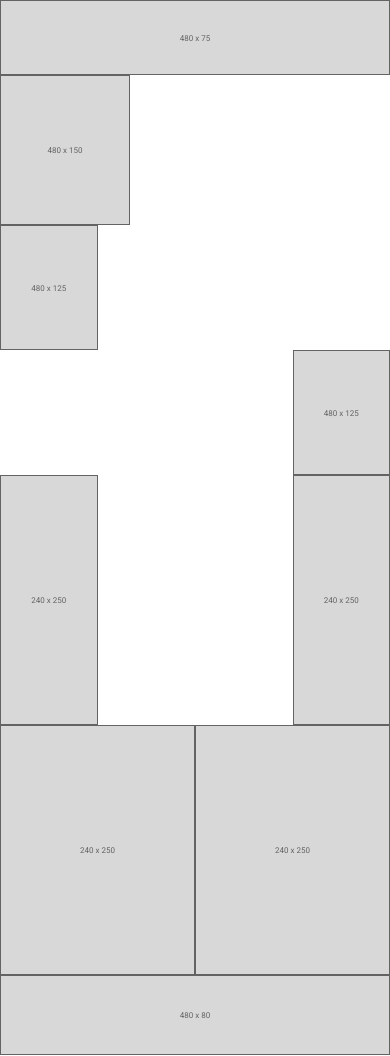
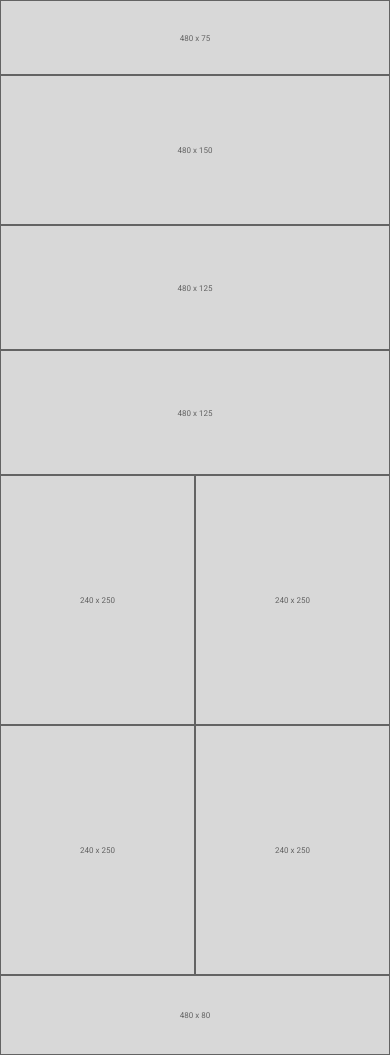
Before and after one commit to vanmeterx/ui-challenges, a plain HTML site: page 01/van-meter/index.html in a window 390 px wide. Drawn offline with Linux system fonts and the light colour scheme.

Commit message:
re-saved after blowing up the mobile view

```diff
--- a/01/van-meter/index.html
+++ b/01/van-meter/index.html
@@ -9,10 +9,8 @@
   </head>
   <body>
     <header class="a"><p>x</p></header>
+    <nav class="b"><p>x</p></nav>
     <div>
-      <nav class="b"><p>x</p></nav>
-    </div>
-      <div>
       <article class="c"><p>x</p></article>
     </div>
     <div>
--- a/01/van-meter/styles/layout.css
+++ b/01/van-meter/styles/layout.css
@@ -13,7 +13,7 @@
 }
 
 .b {
-    width: 33.3%;
+    width: 100%;
     height: 150px;
     line-height: 150px;
     clear:left;
@@ -28,36 +28,35 @@
 }
 
 .c {
-    width: 25%;
+    width: 100%;
     height: 125px;
     line-height: 125px;
 }
 
 .c p::before {
-    content: "480 ";
+    content: "480 "
 }
 .c p::after {
-    content: " 125";
+    content: " 125"
 }
 
 .d {
-    float: right;
-    width: 25%;
+    width: 100%;
     height: 125px;
     line-height: 125px;
 }
 
 .d p::before {
-    content: "480 ";
+    content: "480 "
 }
 .d p::after {
-    content: " 125";
+    content: " 125"
 }
 
 .e {
     float: left;
     line-height: 250px;
-    width: 25%;
+    width: 50%;
     height: 250px;
 }
 
@@ -72,7 +71,7 @@
 .f {
     float: right;
     line-height: 250px;
-    width: 25%;
+    width: 50%;
     height: 250px;
 }
 
@@ -246,5 +245,4 @@ div {
 
     .i p::after {
         content: " 150";
-    }
 }
```
